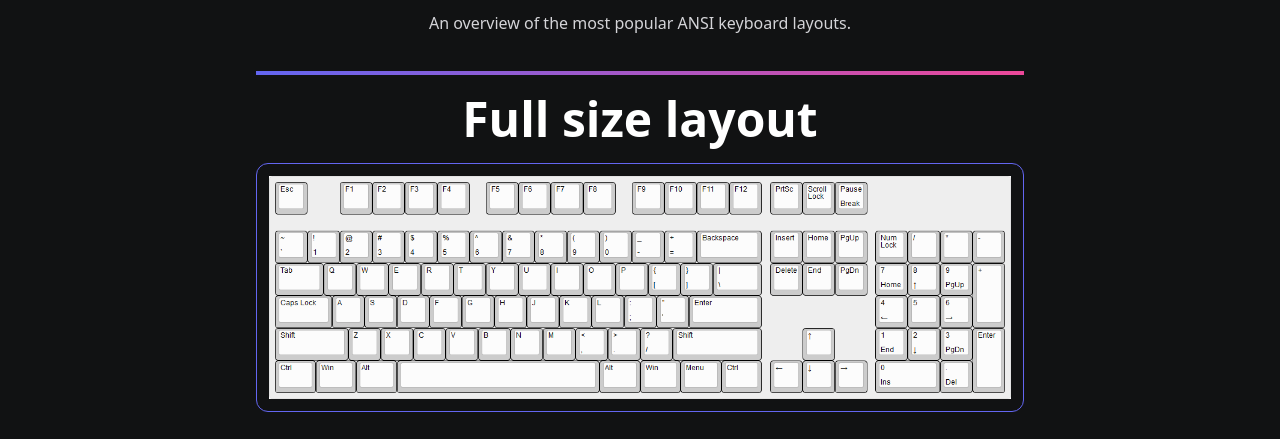
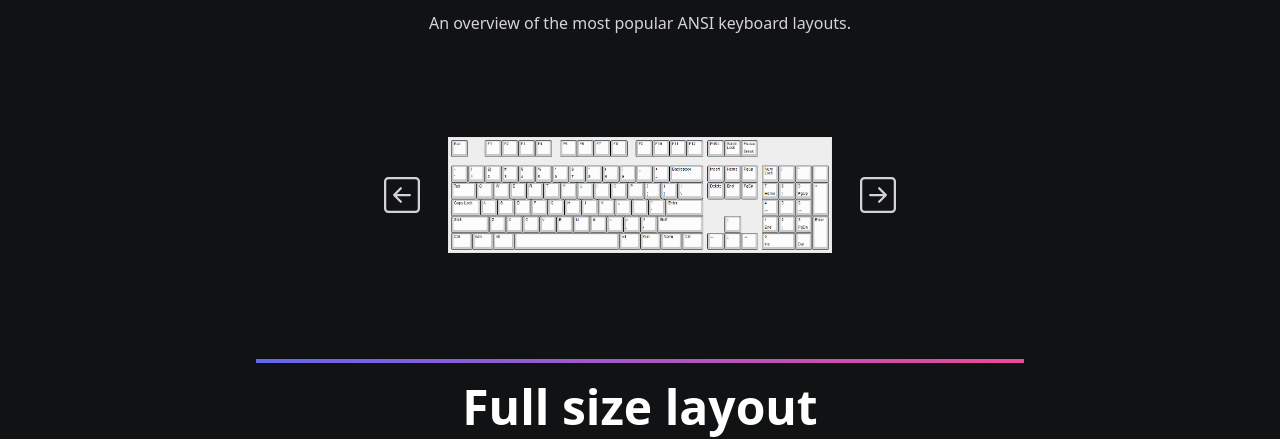
Before and after one commit to AdamJablonka/Keyboard-Layouts-Blogpost, a React (Create React App) app: page / in a window 1280 px wide. Shown: the part 265-704 px from the top of the page. Built offline with nearby package versions, Linux system fonts and the light colour scheme.

Commit message:
Added photo slider

```diff
--- a/src/components/Body.tsx
+++ b/src/components/Body.tsx
@@ -1,4 +1,5 @@
 import React from "react";
+import ImageCarousel from "./ImageCarousel";
 import Item from "./Item";
 import full from "./images/full.png";
 import tkl from "./images/tkl.png";
@@ -87,6 +88,9 @@ const Body = () => {
             </p>
           </div>
         </div>
+        <div className="flex justify-center">
+          <ImageCarousel />
+        </div>
         <div className="w-full mb-5 mt-5 p-0.5 bg-gradient-to-r from-indigo-500 to-pink-500 flex justify-center"></div>
         <Item
           title={"Full size layout"}
--- /dev/null
+++ b/src/components/ImageCarousel.tsx
@@ -0,0 +1,43 @@
+import React from "react";
+import { useState } from "react";
+import full from "./images/full.png";
+import tkl from "./images/tkl.png";
+import sixty from "./images/sixty.png";
+import { BsArrowLeftSquare, BsArrowRightSquare } from "react-icons/bs";
+
+const ImageCarousel = () => {
+  const images: any[] = [full, tkl, sixty];
+  const [imageIndex, setImageIndex]: [number, any] = useState(0);
+
+  const changePhotoRight = () => {
+    if (imageIndex === images.length - 1) {
+      setImageIndex(0);
+    } else setImageIndex(imageIndex + 1);
+  };
+
+  const changePhotoLeft = () => {
+    console.warn(imageIndex);
+    if (imageIndex < 1) {
+      setImageIndex(images.length - 1);
+    } else setImageIndex(imageIndex - 1);
+  };
+
+  return (
+    <div className="p-10 text-4xl flex col justify-center max-w-3xl">
+      <p className="m-auto hover:text-white cursor-pointer mr-5">
+        <BsArrowLeftSquare onClick={() => changePhotoLeft()} />
+      </p>
+      <div className="flex m-2 min-w-128 max-w-128 justify-center">
+        <img
+          src={images[imageIndex]}
+          className="rounded-xl object-contain flex md:w-96 md:h-48 transition ease-in-out delay-150 select-none"
+        ></img>
+      </div>
+      <p className="m-auto hover:text-white cursor-pointer ml-5">
+        <BsArrowRightSquare onClick={() => changePhotoRight()} />
+      </p>
+    </div>
+  );
+};
+
+export default ImageCarousel;
```
Also changed, not shown: src/components/Navbar.tsx (line endings or trailing spaces).
